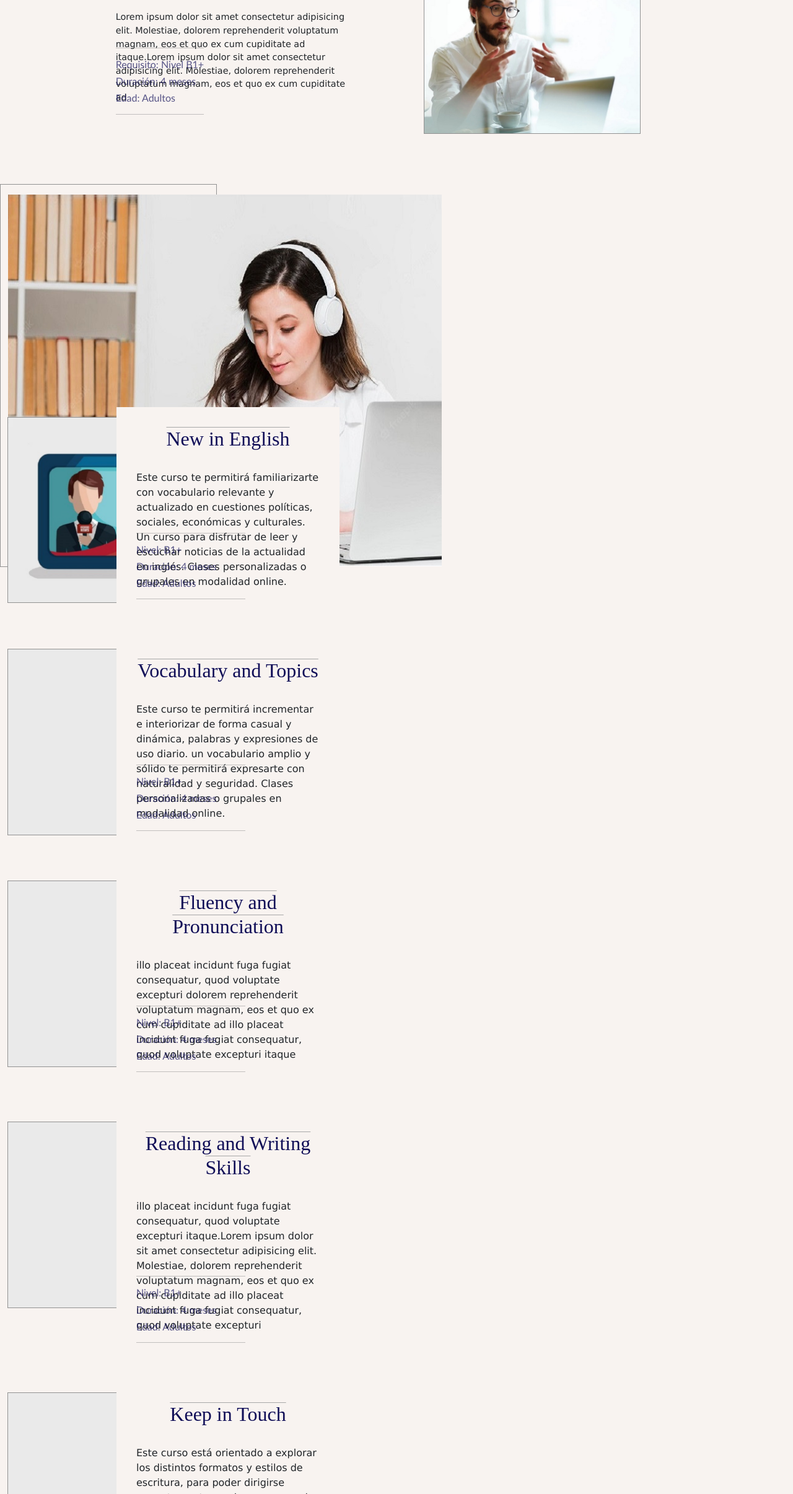
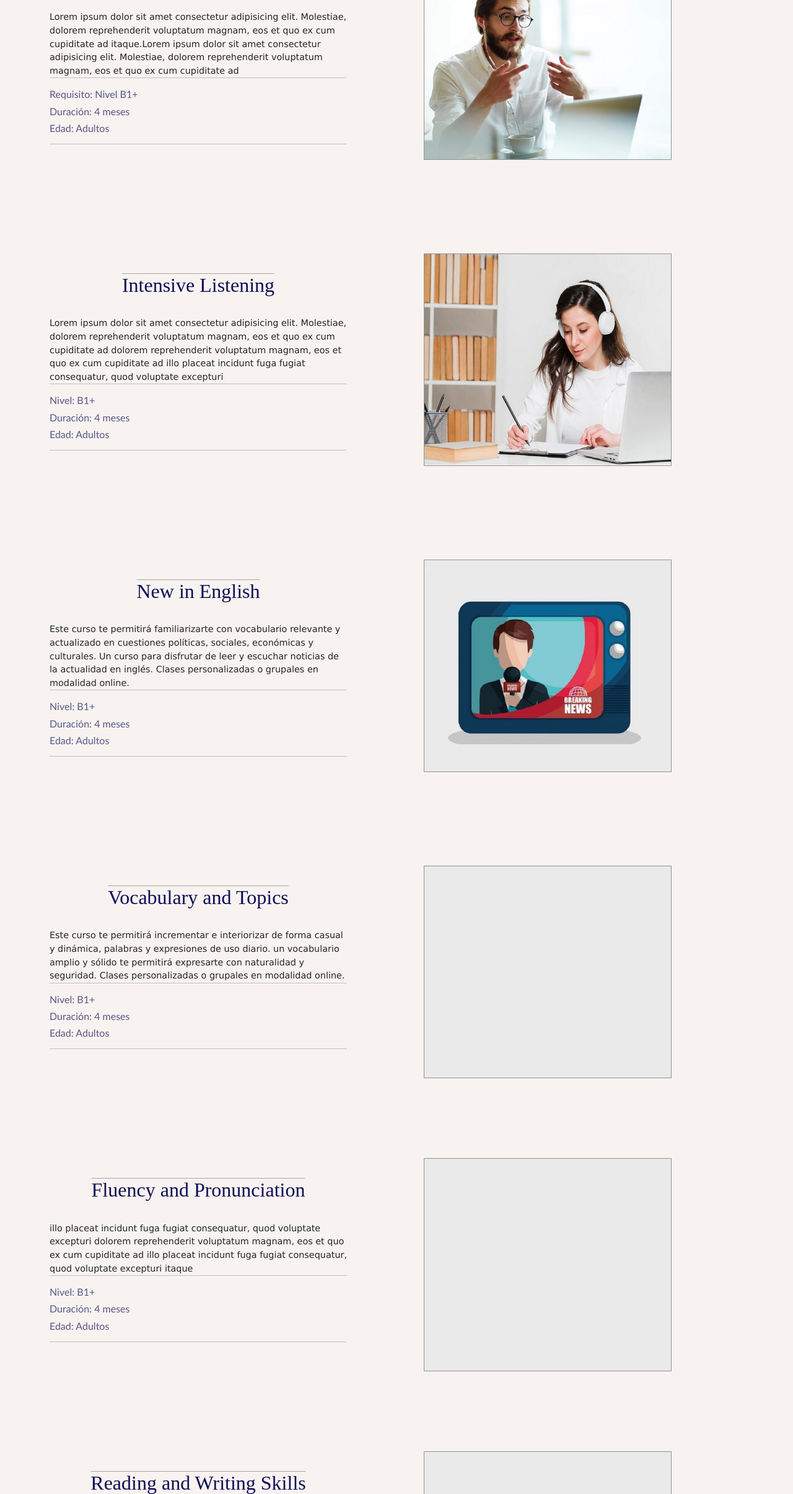
Before and after one commit to fdefortunyDev/PDF_English, a plain HTML site: page pages/workshops.html in a window 1280 px wide. Shown: the part 389-2800 px from the top of the page at 62% size. Drawn offline with nearby package versions, Linux system fonts and the light colour scheme; a web font is replaced by a local one.

Commit message:
todas las paginas con boostrap responsive

```diff
--- a/pages/workshops.html
+++ b/pages/workshops.html
@@ -37,9 +37,7 @@
     </header>
     <section class="container-fluid">
         <div class="row">
-            <div class="col-1">
-            </div>
-            <div class="content-work col-5">
+            <div class="content-work col-6">
                 <h3>Conversation</h3>
                 <p>
                     Lorem ipsum dolor sit amet consectetur adipisicing elit. Molestiae,
@@ -62,7 +60,7 @@
             </div>
         </div>
         <div class="row">
-            <div class="content-work content-mt-l col-5">
+            <div class="content-works col-6">
                 <h3>Intensive Listening</h3>
                 <p>
                     Lorem ipsum dolor sit amet consectetur adipisicing elit. Molestiae,
@@ -78,15 +76,14 @@
                     <hr class="space">
                 </div>
             </div>
-            <div class="col-5 image-workshop ">
-                <img class=" space" src="../images/listening-class.jpg" alt="imagen curso Listening">
+            <div class="content-work-imgs col-5">
+                <img class="image-workshop" src="../images/listening-class.jpg" alt="imagen curso conversación">
             </div>
             <div class="col-1">
             </div>
         </div>
-        <div class="col-12">
-            <img class="image-workshop space" src="../images/news-class.jpg" alt="imagen curso noticias">
-            <div class="content content-mt-l">
+        <div class="row">
+            <div class="content-works col-6">
                 <h3>New in English</h3>
                 <p>
                     Este curso te permitirá familiarizarte con vocabulario relevante y actualizado
@@ -102,10 +99,14 @@
                     <hr class="space">
                 </div>
             </div>
+            <div class="content-work-imgs col-5">
+                <img class="image-workshop" src="../images/news-class.jpg" alt="imagen curso conversación">
+            </div>
+            <div class="col-1">
+            </div>
         </div>
-        <div class="col-12">
-            <img class="image-workshop space" src="../images/bg-gray.jpg" alt="imagen curso">
-            <div class="content content-mt-l">
+        <div class="row">
+            <div class="content-works col-6">
                 <h3>Vocabulary and Topics</h3>
                 <p>
                     Este curso te permitirá incrementar e interiorizar de forma
@@ -122,10 +123,14 @@
                     <hr class="space">
                 </div>
             </div>
+            <div class="content-work-imgs col-5">
+                <img class="image-workshop" src="../images/bg-gray.jpg" alt="imagen curso conversación">
+            </div>
+            <div class="col-1">
+            </div>
         </div>
-        <div class="col-12">
-            <img class="image-workshop space" src="../images/bg-gray.jpg" alt="imagen curso">
-            <div class="content content-mt-l">
+        <div class="row">
+            <div class="content-works col-6">
                 <h3>Fluency and Pronunciation</h3>
                 <p>
                     illo placeat incidunt fuga fugiat consequatur, quod voluptate excepturi
@@ -141,10 +146,14 @@
                     <hr class="space">
                 </div>
             </div>
+            <div class="content-work-imgs col-5">
+                <img class="image-workshop" src="../images/bg-gray.jpg" alt="imagen curso conversación">
+            </div>
+            <div class="col-1">
+            </div>
         </div>
-        <div class="col-12">
-            <img class="image-workshop space" src="../images/bg-gray.jpg" alt="imagen curso">
-            <div class="content content-mt-l">
+        <div class="row">
+            <div class="content-works col-6">
                 <h3>Reading and Writing Skills</h3>
                 <p>
                     illo placeat incidunt fuga fugiat consequatur, quod voluptate excepturi
@@ -160,10 +169,14 @@
                     <hr class="space">
                 </div>
             </div>
+            <div class="content-work-imgs col-5">
+                <img class="image-workshop" src="../images/bg-gray.jpg" alt="imagen curso conversación">
+            </div>
+            <div class="col-1">
+            </div>
         </div>
-        <div class="col-12">
-            <img class="image-workshop space" src="../images/bg-gray.jpg" alt="imagen curso">
-            <div class="content content-mt-l">
+        <div class="row">
+            <div class="content-works col-6">
                 <h3>Keep in Touch</h3>
                 <p>
                     Este curso está orientado a explorar los distintos formatos y estilos de escritura, para poder
@@ -178,6 +191,11 @@
                     <h4>Edad: Adultos</h4>
                     <hr class="space">
                 </div>
+            </div>
+            <div class="content-work-imgs col-5">
+                <img class="content-work-imgs image-workshop" src="../images/bg-gray.jpg" alt="imagen curso conversación">
+            </div>
+            <div class="col-1">
             </div>
         </div>
     </section>
--- a/styles/styles.css
+++ b/styles/styles.css
@@ -41,7 +41,7 @@
     position: absolute;
     right: 0px;
     padding: .2rem .5rem;
-    margin-top: 15.3rem;
+    margin-top: 18.3rem;
     border-top: 1px solid #000000;
     border-radius: 0 0 2rem 2rem;
 }
@@ -53,9 +53,9 @@
     margin: 0.5rem;
     font-family: Verdana, Tahoma, sans-serif;
     text-decoration: none;
-    font-size: .7rem;
     font-weight: bold;
     text-align: center;
+    font-size: 1.1rem;
     border-radius: 0.5rem;
     background-color: #f8f3f0;
     border: 1px solid #929292;   ;
@@ -143,7 +143,7 @@ h4{
 }
 
 .imagenPrincipal {
-    margin-top: 15rem;
+    margin-top: 16rem;
     width: 100%;
 }
 
@@ -162,12 +162,22 @@ h4{
 
 .content-index {
     position: relative;
-    margin: 3rem 0 5rem;
-    padding: 2rem;
+    margin: 4rem 0 2rem;
+    padding: 2rem 1rem;
     background-color: #f8f3f0;
     font-family: Verdana, Tahoma, sans-serif;
     font-size: medium;
 }
+
+.image-workshop{
+    position: absolute;
+    display: inline-flex;
+    background-repeat: no-repeat;
+    background-size: cover;
+    width: 20rem;
+    border: 1px solid #929292;
+}
+
 
 .content {
     position: relative;
@@ -260,6 +270,33 @@ h4{
     justify-content: center;
 }
 
+.content-work {
+    position: relative;
+    margin: 17rem 0 1rem;
+    padding: 2rem 1rem;
+    height: auto;
+    background-color: #f8f3f0;
+    font-family: Verdana, Tahoma, sans-serif;
+    font-size: 0.9rem;
+}
+
+.content-works{
+    position: relative;
+    padding: 2rem 1rem;
+    height: auto;
+    background-color: #f8f3f0;
+    font-family: Verdana, Tahoma, sans-serif;
+    font-size: 0.9rem;
+
+}
+
+.content-work-img{
+    margin: 20rem 0 5rem;
+}
+.content-work-imgs{
+    margin: 2rem 0 5rem;
+}
+
 .center{
     display: flex;
     justify-content: center;
@@ -332,7 +369,7 @@ h4{
 }
 
 .menuFooter {
-    padding: 2rem;
+    padding: 1.5rem;
     display: block;
     justify-content: center;
     list-style: none;
@@ -342,7 +379,7 @@ h4{
 .listFooter{
     display: block;
     list-style: none;
-    font-size: 1.5rem;
+    font-size: 1rem;
 
 }
 
@@ -523,7 +560,7 @@ h4{
     display: inline-flex;
     background-repeat: no-repeat;
     background-size: cover;
-    width: 21.9rem;
+    width: 25rem;
     border: 1px solid #929292;
 }
 
@@ -628,7 +665,7 @@ h4{
 }
 
 .bottom{
-    position: absolute;
+    position: relative;
     bottom: 1rem;
 }
 
@@ -647,6 +684,9 @@ h4{
 .content-work-img{
     margin: 15rem 2rem 5rem;
 }
+.content-work-imgs{
+    margin: 2rem 2rem 5rem;
+}
 
 .content-work {
     position: relative;
@@ -658,6 +698,15 @@ h4{
     font-size: 0.9rem;
 }
 
+.content-works{
+    position: relative;
+    margin: 2rem 0 5rem;
+    padding: 2rem 5rem;
+    height: auto;
+    background-color: #f8f3f0;
+    font-family: Verdana, Tahoma, sans-serif;
+    font-size: 0.9rem;
+}
 
 .content-mt-l{
     margin: 2rem 45rem 1rem 11rem;
```
Also changed, not shown: index.html (+4 -0 lines).
